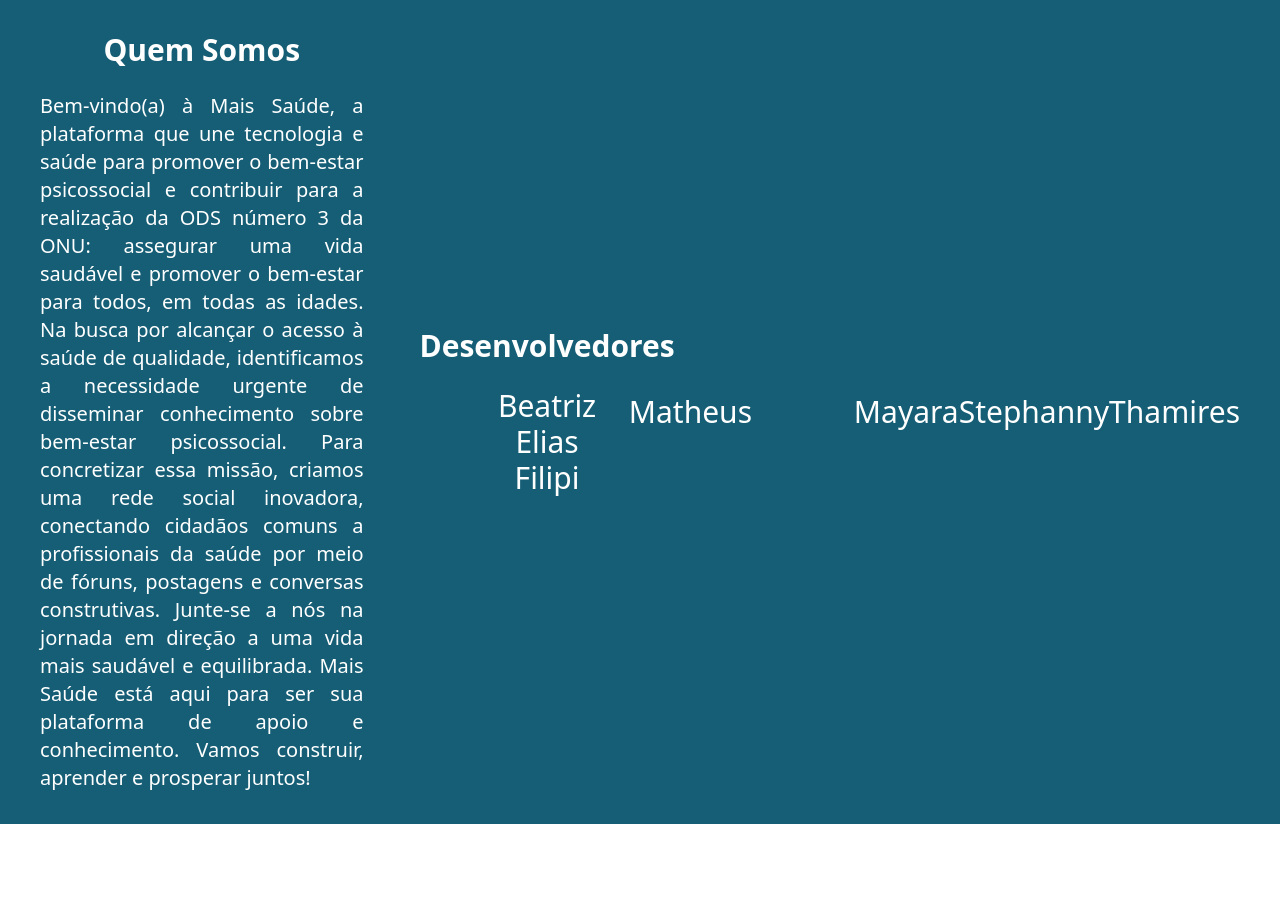
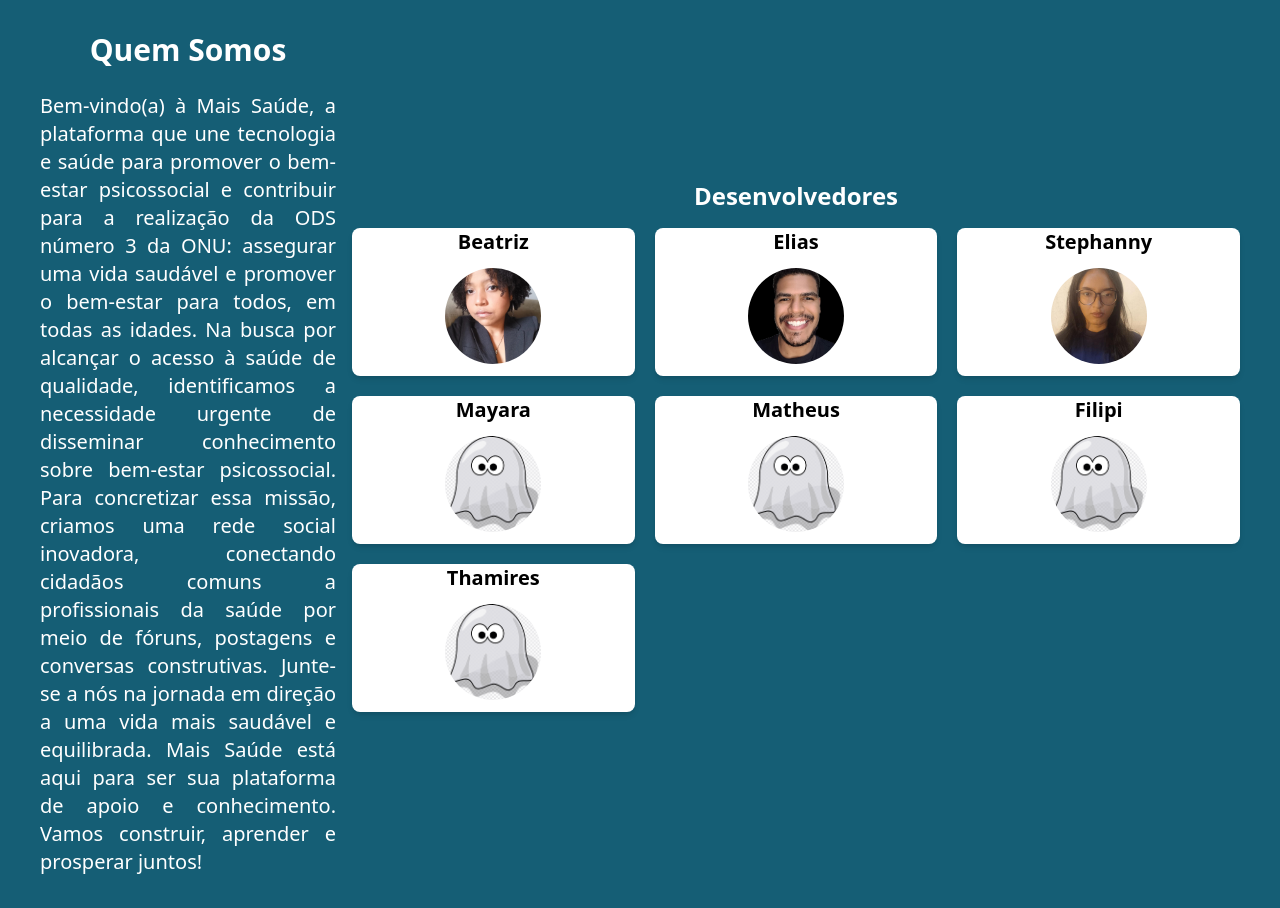
Before and after one commit to MaisSaudeGen/front-end-projeto-integrador, a React (Vite) app in the folder frontend/: page /sobre in a window 1280 px wide. Before the commit the page ends 824 px from the top, so only its background shows below. Built offline with nearby package versions, Linux system fonts and the light colour scheme.

Commit message:
atualizar sobre

```diff
--- a/frontend/src/pages/sobre/sobre.tsx
+++ b/frontend/src/pages/sobre/sobre.tsx
@@ -1,11 +1,17 @@
+import member1Imagem from "../../assets/images/sobre/Beatriz.jpeg";
+import member2Imagem from "../../assets/images/sobre/Elias.jpeg";
+import member3Imagem from "../../assets/images/sobre/Stephanny.jpeg";
+import member4Imagem from "../../assets/images/sobre/R.png";
+
+
 
 export default function Sobre() {
   return (
     <main className="flex grow bg-cyan-800">
       <div className="flex justify-center items-center py-8 px-10">
-        <div className="w-1/3 mr-4 flex flex-col items-center ">
+        <div className="w-1/3 mr-4 flex flex-col items-center">
           <div className="pb-6">
-            <h1 className="text-3xl font-bold text-white  text-center">Quem Somos</h1>
+            <h1 className="text-3xl font-bold text-white text-center">Quem Somos</h1>
           </div>
 
           <p className="text-xl text-white text-justify">
@@ -15,70 +21,50 @@
             sobre bem-estar psicossocial. Para concretizar essa missão, criamos uma rede social inovadora, conectando cidadãos
             comuns a profissionais da saúde por meio de fóruns, postagens e conversas construtivas.
             Junte-se a nós na jornada em direção a uma vida mais saudável e equilibrada. Mais Saúde está aqui para ser sua plataforma de apoio e conhecimento. Vamos construir, aprender e prosperar juntos!
-
-
           </p>
         </div>
 
-        <div className="flex justify-center items-center py-8 px-10">
-          <div className="w-1/3 mr-4 flex flex-col items-center ">
-            <div className="pb-6">
-              <h1 className="text-3xl font-bold text-white  text-center">Desenvolvedores</h1>
+
+        <div className="w-full mb-4">
+          <h2 className="text-2xl font-bold text-white text-center mb-4">Desenvolvedores</h2>
+
+          <div className="grid grid-cols-1 md:grid-cols-3 gap-5 w-full">
+          <div className="rounded-lg overflow-hidden bg-white shadow-md">
+              <h2 className="text-xl font-bold text-center mb-3">Beatriz</h2>
+              <div className="rounded-full overflow-hidden">
+              <img src={member1Imagem} alt="Beatriz - Foto do Membro 1" className="rounded-full mx-auto mb-3 w-24 h-24 object-cover" />
+            </div>
             </div>
 
-            <div>
-            <div>
-              <p className="grid text-xl text-white text-justify">
-              <h6 className="text-3xl text-white  text-center">Beatriz</h6>
-
-              </p>
-            </div>
-            <div>
-              <p className="grid text-xl text-white text-justify">
-              <h6 className="text-3xl text-white  text-center">Elias</h6>
-
-              </p>
+            <div className="rounded-lg overflow-hidden bg-white shadow-md">
+              <h2 className="text-xl font-bold text-center mb-3">Elias</h2>
+              <img src={member2Imagem} alt="Elias - Foto do Membro 2" className="rounded-full mx-auto mb-3 w-24 h-24 object-cover" />
             </div>
 
+            <div className="rounded-lg overflow-hidden bg-white shadow-md">
+              <h2 className="text-xl font-bold text-center mb-3">Stephanny</h2>
+              <img src={member3Imagem} alt="Stephanny - Foto do Membro 3" className="rounded-full mx-auto mb-3 w-24 h-24 object-cover" />
             </div>
-
-            <div>
-              <p className="grid text-xl text-white text-justify">
-              <h6 className="text-3xl text-white  text-center">Filipi</h6>
-
-              </p>
+            {/* Adicione mais membros conforme necessário */}
+            <div className="rounded-lg overflow-hidden bg-white shadow-md">
+              <h2 className="text-xl font-bold text-center mb-3">Mayara</h2>
+              <img src={member4Imagem} alt="Stephanny - Foto do Membro 3" className="rounded-full mx-auto mb-3 w-24 h-24 object-cover" />
             </div>
-
-          </div>
-          <div>
-              <p className="grid text-xl text-white text-justify">
-              <h6 className="text-3xl text-white  text-center">Matheus</h6>
-
-              </p>
+            <div className="rounded-lg overflow-hidden bg-white shadow-md">
+              <h2 className="text-xl font-bold text-center mb-3">Matheus</h2>
+              <img src={member4Imagem} alt="Stephanny - Foto do Membro 3" className="rounded-full mx-auto mb-3 w-24 h-24 object-cover" />
             </div>
-
+            <div className="rounded-lg overflow-hidden bg-white shadow-md">
+              <h2 className="text-xl font-bold text-center mb-3">Filipi</h2>
+              <img src={member4Imagem} alt="Stephanny - Foto do Membro 3" className="rounded-full mx-auto mb-3 w-24 h-24 object-cover" />
+            </div>
+            <div className="rounded-lg overflow-hidden bg-white shadow-md">
+              <h2 className="text-xl font-bold text-center mb-3">Thamires</h2>
+              <img src={member4Imagem} alt="Stephanny - Foto do Membro 3" className="rounded-full mx-auto mb-3 w-24 h-24 object-cover" />
+            </div>
         </div>
-
-        <div>
-              <p className="grid text-xl text-white text-justify">
-              <h6 className="text-3xl text-white  text-center">Mayara</h6>
-
-              </p>
-            </div>
-            <div>
-              <p className="grid text-xl text-white text-justify">
-              <h6 className="text-3xl text-white  text-center">Stephanny</h6>
-
-              </p>
-            </div>
-            <div>
-              <p className="grid text-xl text-white text-justify">
-              <h6 className="text-3xl text-white  text-center">Thamires</h6>
-
-              </p>
-            </div>
+        </div>
       </div>
-
     </main>
-  )
+  );
 }
--- a/frontend/src/pages/usuario/Usuario.tsx
+++ b/frontend/src/pages/usuario/Usuario.tsx
@@ -1,4 +1,4 @@
-import { useContext, useEffect } from 'react'
+import { useEffect } from 'react'
 import { useNavigate } from 'react-router-dom'
 import { useUserInfo } from '../../contexts/UserContext/useUserInfo'
 import { useAuth } from '../../contexts/authProvider/useAuth'
```
Also changed, not shown: frontend/src/assets/images/sobre/R.png (added), frontend/src/pages/sobre/sobre.css (added).
